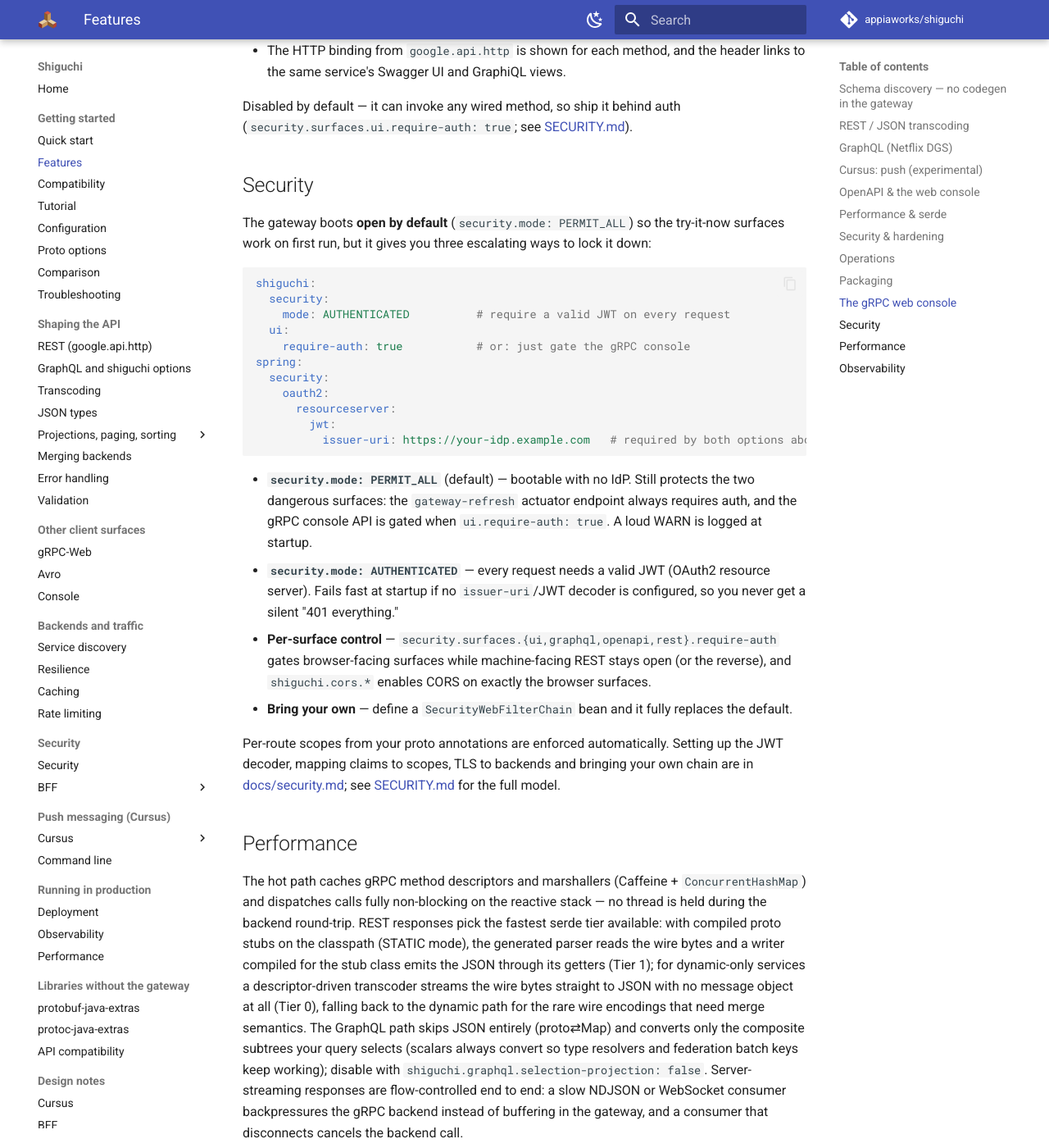
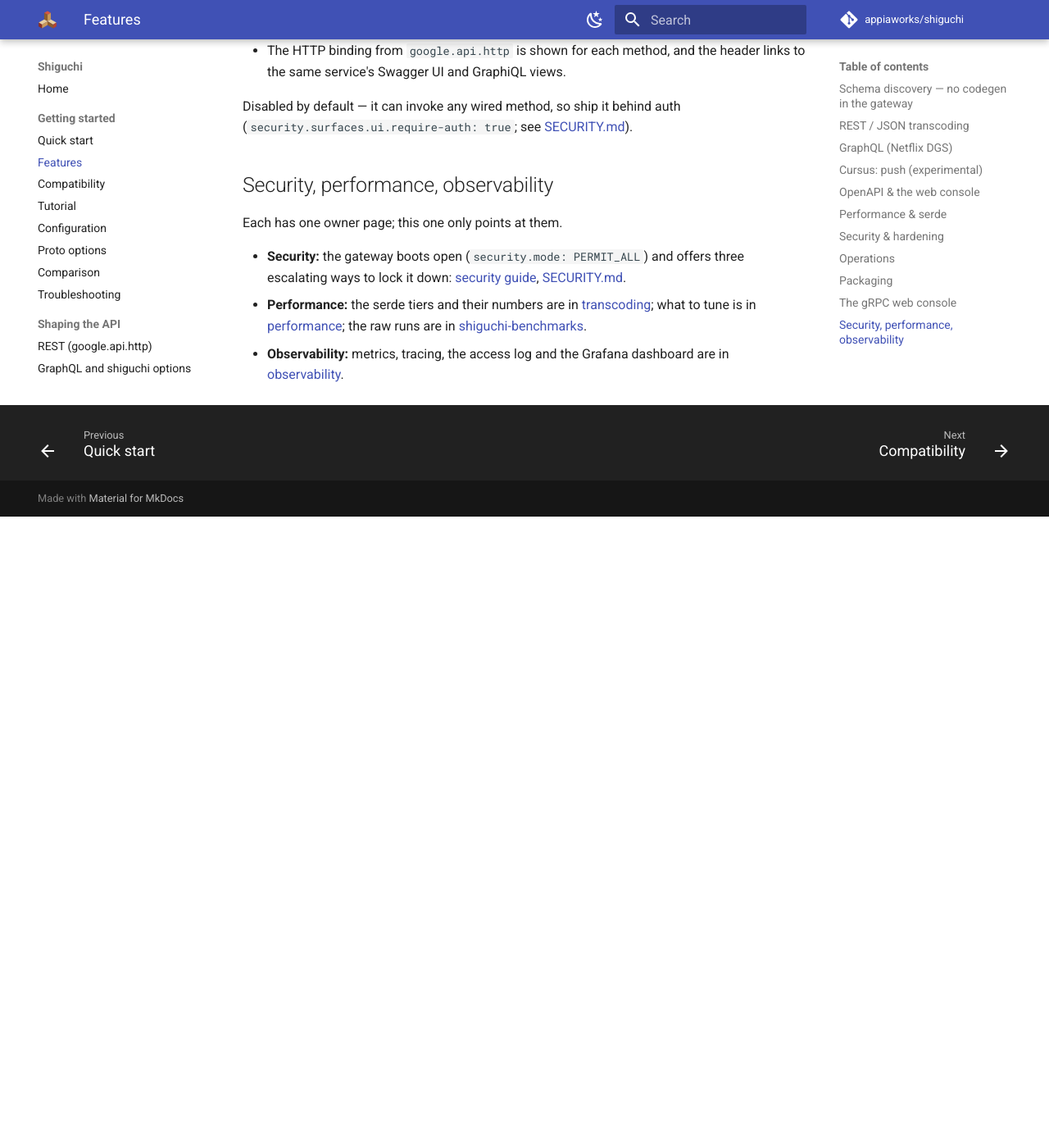
Before and after one commit to appiaworks/shiguchi, an MkDocs documentation site: the page built from docs/getting-started/features.md, in a window 1280 px wide and 1400 px high, scrolled down 8220 px. Shown: the whole window at 82% size. Built offline with MkDocs 1.6.1 and Material for MkDocs 9.7.7, drawn with Linux system fonts in a browser that asks for light colours; comment, search, counter and statistics services are not loaded; after the commit the page ends 8850 px from its top, so only the background shows below that; some of the changed text lies outside the part shown.

Commit message:
docs: features page points at the security, performance and observability owners
P7 first slice: the sections moved out of the README repeated security.md, transcoding.md and observability.md; they become pointers. The scalar-types and serde-tier duplicates named in the plan were already one-line pointers.

````diff
--- a/docs/getting-started/features.md
+++ b/docs/getting-started/features.md
@@ -278,95 +278,15 @@
 Disabled by default — it can invoke any wired method, so ship it behind auth
 (`security.surfaces.ui.require-auth: true`; see [SECURITY.md](../../SECURITY.md)).
 
-## Security
+## Security, performance, observability
 
-The gateway boots **open by default** (`security.mode: PERMIT_ALL`) so the try-it-now
-surfaces work on first run, but it gives you three escalating ways to lock it down:
+Each has one owner page; this one only points at them.
 
-```yaml
-shiguchi:
-  security:
-    mode: AUTHENTICATED          # require a valid JWT on every request
-  ui:
-    require-auth: true           # or: just gate the gRPC console
-spring:
-  security:
-    oauth2:
-      resourceserver:
-        jwt:
-          issuer-uri: https://your-idp.example.com   # required by both options above
-```
-
-- **`security.mode: PERMIT_ALL`** (default) — bootable with no IdP. Still protects the two
-  dangerous surfaces: the `gateway-refresh` actuator endpoint always requires auth, and the
-  gRPC console API is gated when `ui.require-auth: true`. A loud WARN is logged at startup.
-- **`security.mode: AUTHENTICATED`** — every request needs a valid JWT (OAuth2 resource
-  server). Fails fast at startup if no `issuer-uri`/JWT decoder is configured, so you never
-  get a silent "401 everything."
-- **Per-surface control** — `security.surfaces.{ui,graphql,openapi,rest}.require-auth`
-  gates browser-facing surfaces while machine-facing REST stays open (or the reverse),
-  and `shiguchi.cors.*` enables CORS on exactly the browser surfaces.
-- **Bring your own** — define a `SecurityWebFilterChain` bean and it fully replaces the
-  default.
-
-Per-route scopes from your proto annotations are enforced automatically. Setting up the JWT
-decoder, mapping claims to scopes, TLS to backends and bringing your own chain are in
-[docs/security.md](../guides/security.md); see
-[SECURITY.md](../../SECURITY.md) for the full model.
-
-## Performance
-
-The hot path caches gRPC method descriptors and marshallers (Caffeine + `ConcurrentHashMap`)
-and dispatches calls fully non-blocking on the reactive stack — no thread is held during the
-backend round-trip. REST responses pick the fastest serde tier available: with compiled proto
-stubs on the classpath (STATIC mode), the generated parser reads the wire bytes and a
-writer compiled for the stub class emits the JSON through its getters (Tier 1); for dynamic-only services a descriptor-driven
-transcoder streams the wire bytes straight to JSON with no message object at all (Tier 0),
-falling back to the dynamic path for the rare wire encodings that need merge semantics. The
-GraphQL path skips JSON entirely (proto⇄Map) and converts only the
-composite subtrees your query selects (scalars always convert so type resolvers and federation
-batch keys keep working); disable with `shiguchi.graphql.selection-projection: false`.
-Server-streaming responses are flow-controlled end to end: a slow NDJSON or WebSocket consumer
-backpressures the gRPC backend instead of buffering in the gateway, and a consumer that
-disconnects cancels the backend call.
-
-Measured response-serde cost by discovery mode (JMH, in-process channel, medium message;
-RPC floor 1.1 µs — details in [docs/transcoding.md](../concepts/transcoding.md)):
-
-| Mode | Typical response path | Serde cost/request |
-| --- | --- | --- |
-| `DYNAMIC` / `PB_FILE` / `STATIC` | Tier 0: wire bytes → JSON directly, no classes needed | ≈1.5 µs (fastest; ≈3.6× Tier 3, measured in `EndToEndDispatchBenchmark`) |
-| `STATIC`, where Tier 0 cannot serve (`Any`, groups, paginated unary replies) | Tier 1: generated parser + typed writer | ≈1.7 µs |
-| fallback (rare encodings) | Tier 2: generated serializer / Tier 3: JsonFormat | ≈3.4 µs / ≈5.4 µs |
-
-A JMH benchmark suite lives in
-[`shiguchi-benchmarks`](../../shiguchi-benchmarks/README.md):
-
-```bash
-./gradlew :shiguchi-benchmarks:jmh
-```
-
-The *Benchmarks* workflow runs the suite on demand, keeps the history on the `benchmarks`
-branch, and flags a run that regresses more than 20% against it
-(`.github/workflows/bench.yml`).
-
-## Observability
-
-Metrics, tracing, and logging work out of the box — full reference in
-[docs/observability.md](../operations/observability.md):
-
-- **Micrometer metrics** on every outbound call: `grpc.client.call.started` (counter) and
-  `grpc.client.call.duration` (timer) tagged `grpc_service` / `grpc_method` /
-  `grpc_status`, so error-rate and latency dashboards need no log parsing, plus
-  `grpc.client.call.messages.sent` / `.received` so streaming volume is visible. Standard
-  `http.server.requests` covers the inbound side; expose Prometheus via
-  `management.endpoints.web.exposure.include: prometheus`. A ready-made
-  [Grafana dashboard](../grafana/shiguchi.json) covers traffic, latency, errors and
-  gateway state; `samples/observability` runs it against any sample with one `docker compose up`.
-- **Distributed tracing**: W3C/B3/request-id headers are forwarded to backends by default,
-  and when an `OpenTelemetry` bean is present the gRPC OTel plugin adds client spans and
-  metrics — one end-to-end trace across the gateway with zero configuration.
-- **Access log** (`shiguchi.access-log.enabled: true`): one `COMMON` or `JSON` line
-  per request — remote IP, route, HTTP + gRPC status, duration, principal, protocol (REST or
-  gRPC-Web), including requests rejected by security or rate limiting — on the
-  dedicated logger `dev.appiaworks.shiguchi.access`.
+- **Security:** the gateway boots open (`security.mode: PERMIT_ALL`) and offers three escalating
+  ways to lock it down: [security guide](../guides/security.md), [SECURITY.md](../../SECURITY.md).
+- **Performance:** the serde tiers and their numbers are in
+  [transcoding](../concepts/transcoding.md#the-serde-tiers); what to tune is in
+  [performance](../concepts/performance.md); the raw runs are in
+  [shiguchi-benchmarks](../../shiguchi-benchmarks/README.md).
+- **Observability:** metrics, tracing, the access log and the Grafana dashboard are in
+  [observability](../operations/observability.md).
````
